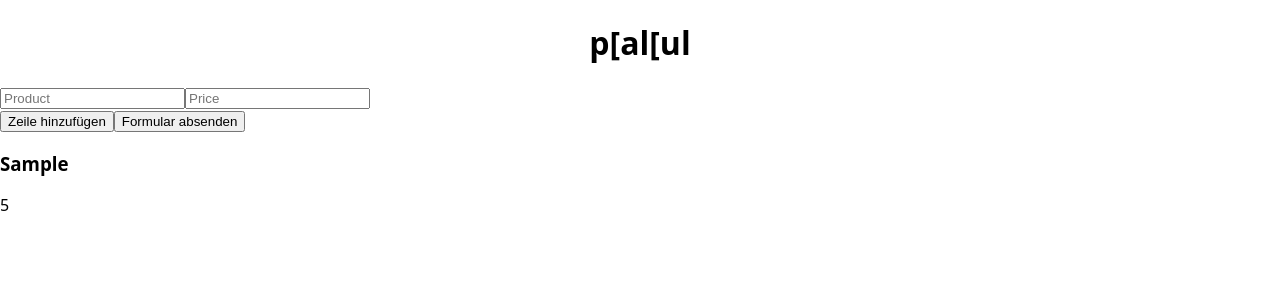
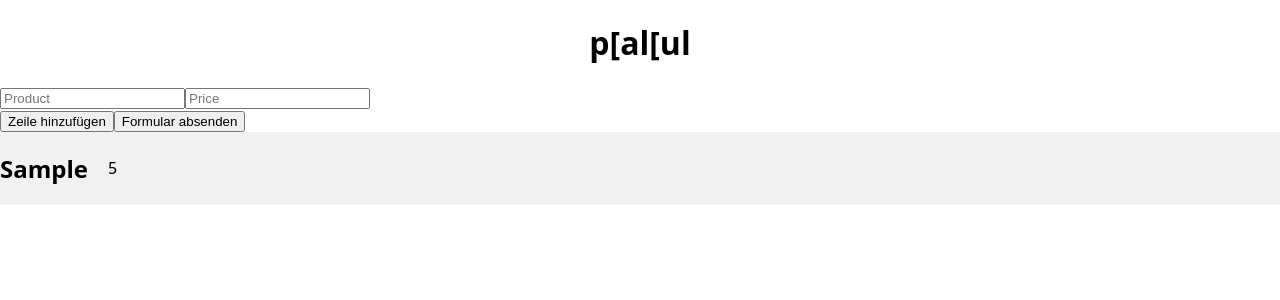
Before and after one commit to reyk-zepper/atlantis-capstone, a Next.js app: page / in a window 1280 px wide. Both pictures are taken after typing "Sample", "5" into the empty fields and a click on the button "Formular absenden". Shown: the top 300 px of the page. Built offline with nearby package versions, Linux system fonts and the light colour scheme.

Commit message:
create ProductCard

```diff
--- a/components/Form/index.js
+++ b/components/Form/index.js
@@ -50,7 +50,7 @@
 // }
 
 import { useState } from "react";
-import ProductCard from "../ProjectCard";
+import ProductCard from "../ProductCard";
 
 export default function Form() {
   const [items, setItems] = useState([{ product: "", price: "" }]);
--- /dev/null
+++ b/components/ProductCard/index.js
@@ -0,0 +1,20 @@
+import styled from "styled-components";
+
+const ProductCardWrapper = styled.div`
+  display: flex;
+
+  align-items: center;
+  background-color: #f1f1f1;
+  h2 {
+    margin-right: 20px;
+  }
+`;
+
+export default function ProductCard({ product, price }) {
+  return (
+    <ProductCardWrapper>
+      <h2>{product}</h2>
+      <p>{price}</p>
+    </ProductCardWrapper>
+  );
+}
--- a/components/ProjectCard/index.js
+++ b/components/ProjectCard/index.js
@@ -1,8 +1,9 @@
-export default function ProductCard({ product, price }) {
+import ProductCard from "../ProductCard";
+
+export default function ProjectCard() {
   return (
-    <div className="product-card">
-      <h3>{product}</h3>
-      <p>{price}</p>
+    <div>
+      <ProductCard></ProductCard>
     </div>
   );
 }
```
